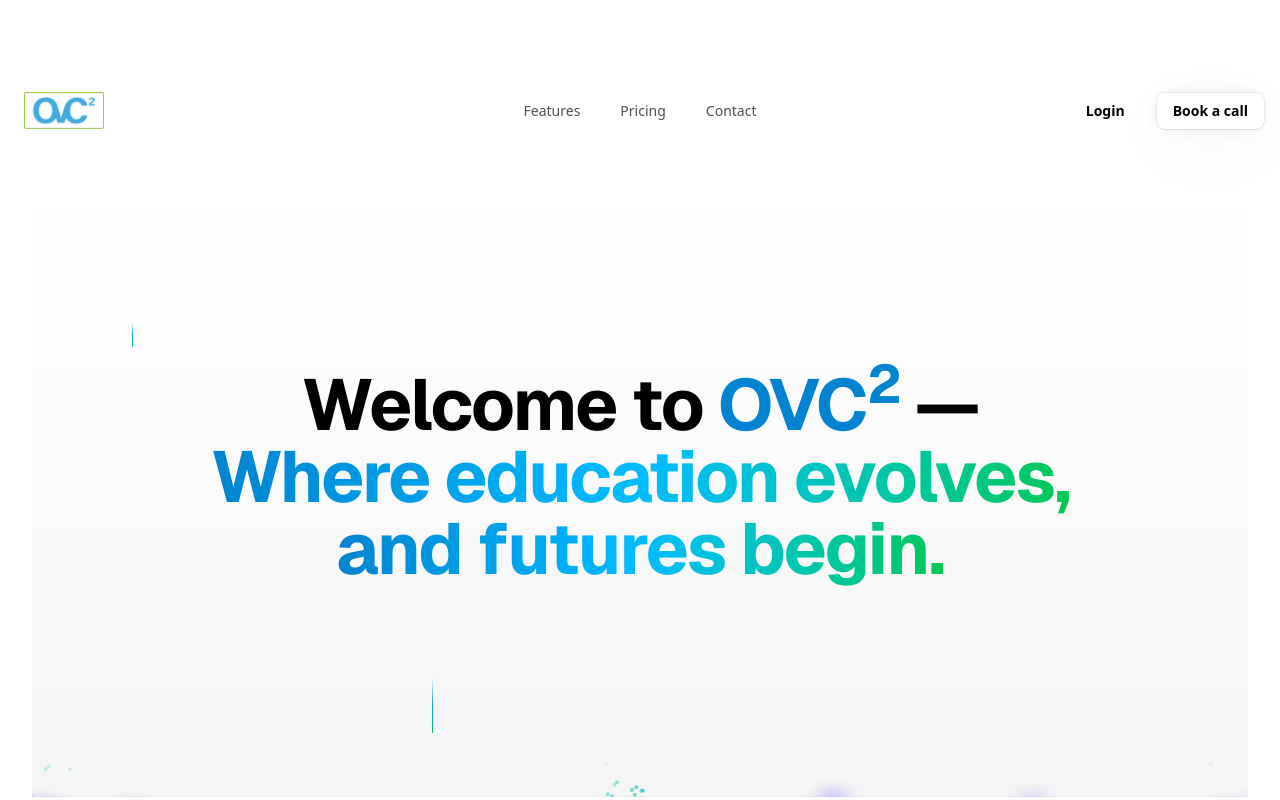
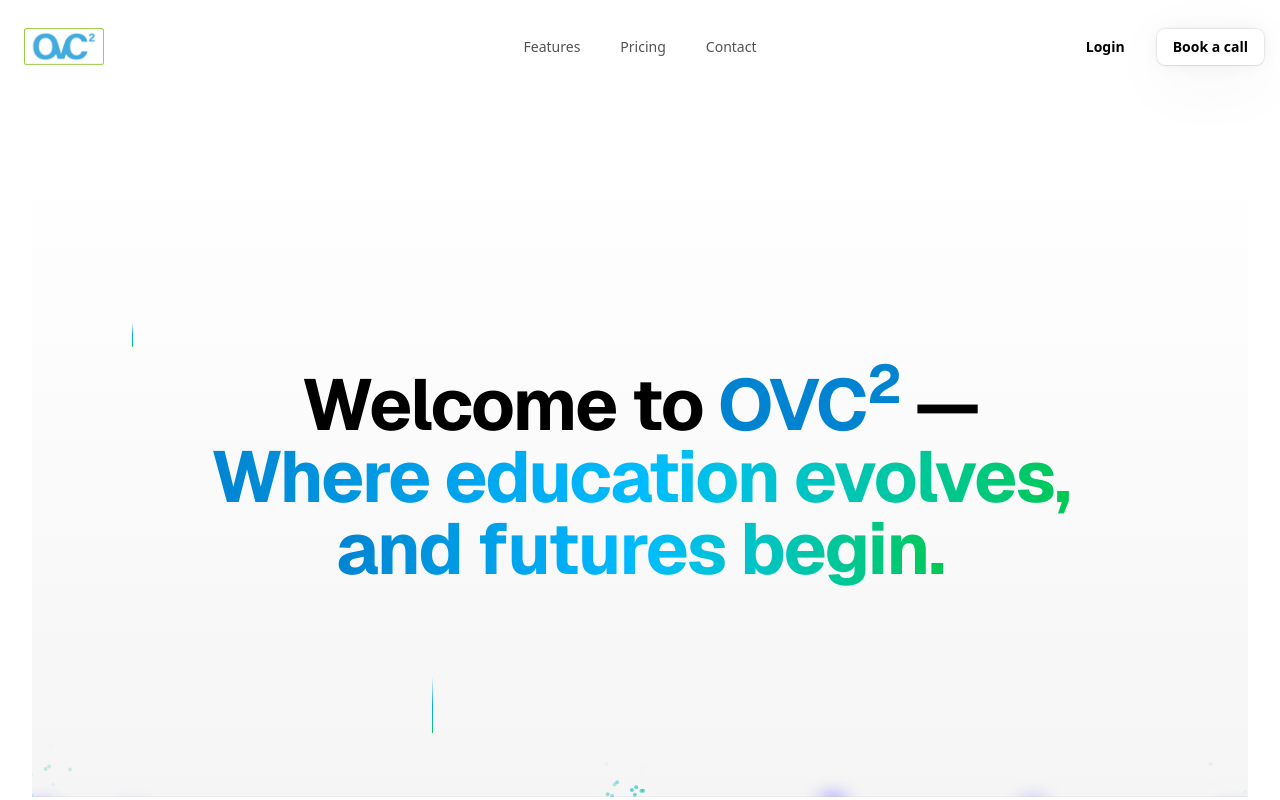
Before and after one commit to Ubaton/ovcc, a Next.js app: page / in a window 1280 px wide. Shown: the top 800 px of the page. Built offline with nearby package versions, Linux system fonts and the light colour scheme.

Commit message:
navbar update

```diff
--- a/app/components/ui/resizable-navbar.tsx
+++ b/app/components/ui/resizable-navbar.tsx
@@ -69,7 +69,7 @@
     <motion.div
       ref={ref}
       // IMPORTANT: Change this to class of `fixed` if you want the navbar to be fixed
-      className={cn("sticky inset-x-0 top-20 z-40 w-full", className)}
+      className={cn("sticky inset-x-0 top-4 z-40 w-full", className)}
     >
       {React.Children.map(children, (child) =>
         React.isValidElement(child)
```
